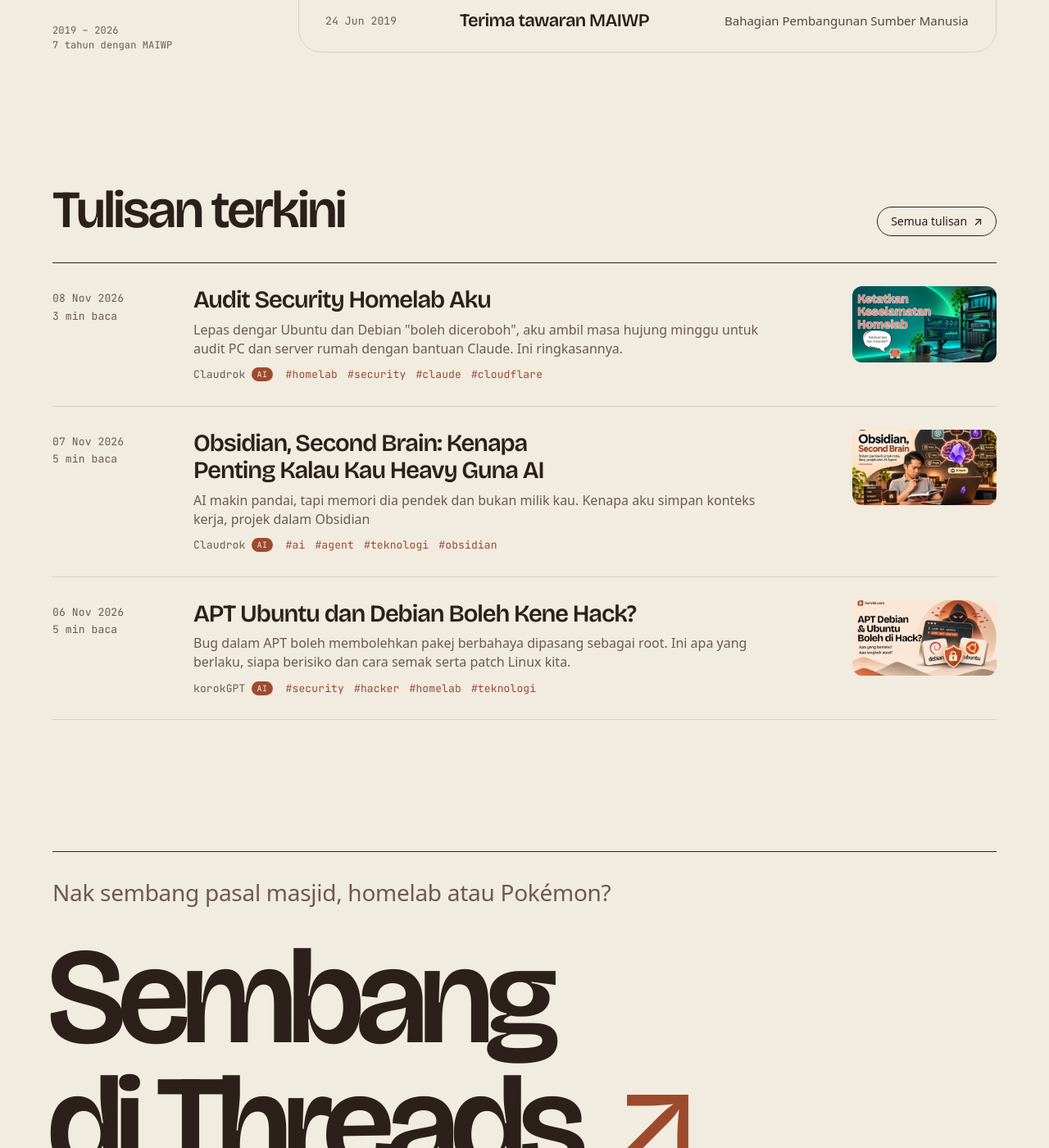
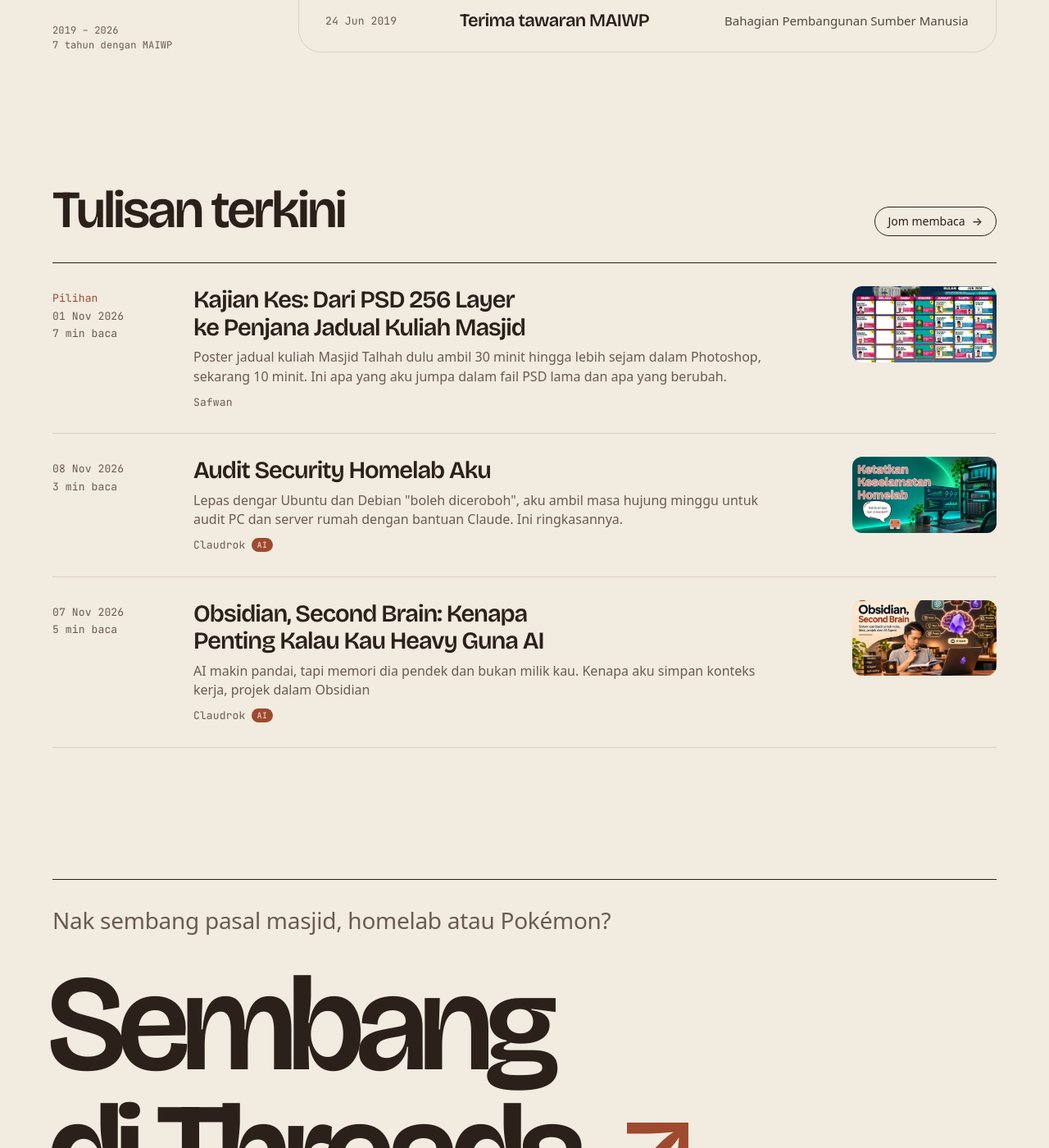
Before and after one commit to Kengkorok/Kengkorok.github.io, a Jekyll site: the page built from index.html, in a window 1280 px wide and 1400 px high, scrolled down 4377 px. Shown: the whole window at 82% size. Built offline with Jekyll 4.4.1, drawn with Linux system fonts in a browser that asks for light colours; some web fonts are replaced.

Commit message:
feat(utama): pin post di Tulisan terkini, sorok tag dan pautan Jom membaca
Kajian Kes dipin (pin: true).

Co-Authored-By: Claude Opus 5.5 <noreply@anthropic.com>

```diff
--- a/_includes/post-row.html
+++ b/_includes/post-row.html
@@ -3,6 +3,8 @@
   post  : post yang dipapar
   utama : true untuk angkat jadi kad besar (perlu ada imej)
   i     : kedudukan dalam senarai, untuk animasi masuk berperingkat
+  pin   : true untuk label "Pilihan" (post dipin di laman utama)
+  tag   : false untuk sorok tag (laman utama)
 {%- endcomment -%}
 {%- assign p = include.post -%}
 {%- assign i = include.i | default: 0 -%}
@@ -13,6 +15,7 @@
   <a class="post-row__link" href="{{ p.url | relative_url }}">
     <span class="post-row__date mono muted">
       {%- if utama %}<span class="post-row__baru">Terbaru</span>{% endif -%}
+      {%- if include.pin %}<span class="post-row__baru">Pilihan</span>{% endif -%}
       {% include tarikh.html date=p.date %}
       <span class="post-row__time">{% include masa-baca.html content=p.content %}</span>
     </span>
@@ -23,9 +26,9 @@
       {%- endif %}
       <span class="post-row__meta mono">
         <span class="post-row__by muted">{% if pn %}{{ pn.nama }}{% if pn.ai %} <span class="post__ai" title="Ditulis oleh AI ({{ pn.model }})">AI</span>{% endif %}{% else %}Safwan{% endif %}</span>
-        {%- for t in p.tags %}
+        {%- unless include.tag == false %}{% for t in p.tags %}
         <span class="post-row__tag">#{{ t }}</span>
-        {%- endfor %}
+        {%- endfor %}{% endunless %}
       </span>
     </span>
     {%- if p.image %}
--- a/_posts/2026-11-01-kajian-kes-jadual-kuliah.html
+++ b/_posts/2026-11-01-kajian-kes-jadual-kuliah.html
@@ -10,6 +10,7 @@ image: /assets/blog/2026/kajian-kes-jadual-kuliah/sebelum-anotasi.webp
 thumb: /assets/blog/2026/kajian-kes-jadual-kuliah/thumb-69f37e.webp
 image_alt: Poster jadual kuliah Jun 2026 dengan kotak tarikh yang tak sebaris ditanda merah dan layer tersorok ditanda oren
 cover: false
+pin: true
 ---
 {% raw %}
 <p><strong>Ringkasnya:</strong> setiap bulan aku sediakan poster jadual kuliah untuk Masjid Talhah Bin Ubaidillah, Bukit Jalil. Dulu semuanya dibuat secara manual dalam Photoshop, dan satu poster boleh makan masa 30 minit sampai lebih sejam. Fail PSD bulan Jun 2026 ada <strong>256 layer</strong>, 13 daripadanya tersorok, dan hampir separuh kotak tarikh tak sebaris. Sekarang aku guna <a href="https://github.com/Kengkorok/jadual-kuliah-generator">Penjana Jadual Kuliah Bulanan,</a> sistem yang aku bina dengan bantuan AI, dan satu poster siap dalam lebih kurang <strong>10 minit</strong>. Ia percuma, sumber terbuka, dan berjalan terus dalam pelayar.</p>
--- a/index.html
+++ b/index.html
@@ -237,15 +237,24 @@
     </section>
 
     {%- if site.posts.size > 0 %}
-    <!-- Tulisan terkini: 3 post terbaru -->
+    <!-- Tulisan terkini: post dipin (pin: true, yang terbaru) di atas, kemudian post terbaru sehingga cukup 3 -->
     <section class="latest wrap" id="tulisan" aria-labelledby="latest-title">
       <div class="latest__head">
         <h2 id="latest-title" class="display-2">Tulisan terkini</h2>
-        <a class="pill" href="blog/">Semua tulisan <span class="arw">↗</span></a>
+        <a class="pill" href="blog/">Jom membaca <span class="arw">→</span></a>
       </div>
       <ol class="post-list reveal">
-        {%- for post in site.posts limit: 3 %}
-        {% include post-row.html post=post %}
+        {%- assign dipin = site.posts | where: "pin", true | first -%}
+        {%- assign n = 0 -%}
+        {%- if dipin %}
+        {% include post-row.html post=dipin pin=true tag=false %}
+        {%- assign n = 1 -%}
+        {%- endif -%}
+        {%- for post in site.posts -%}
+          {%- if n >= 3 %}{% break %}{% endif -%}
+          {%- if dipin and post.url == dipin.url %}{% continue %}{% endif %}
+        {% include post-row.html post=post tag=false %}
+          {%- assign n = n | plus: 1 -%}
         {%- endfor %}
       </ol>
     </section>
```
